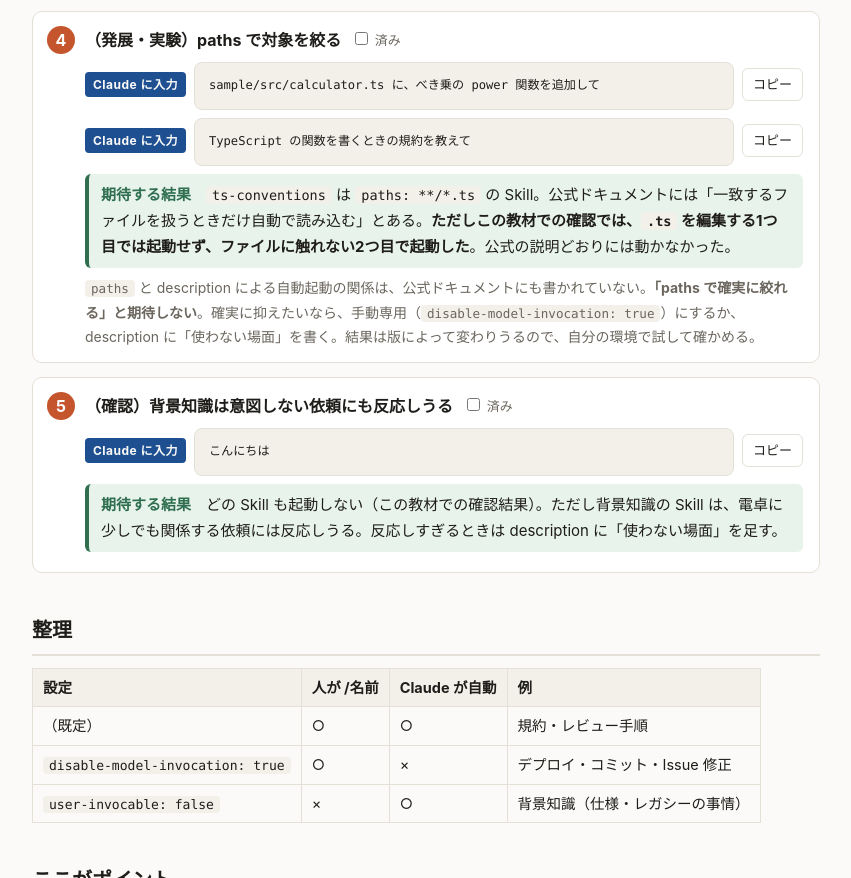
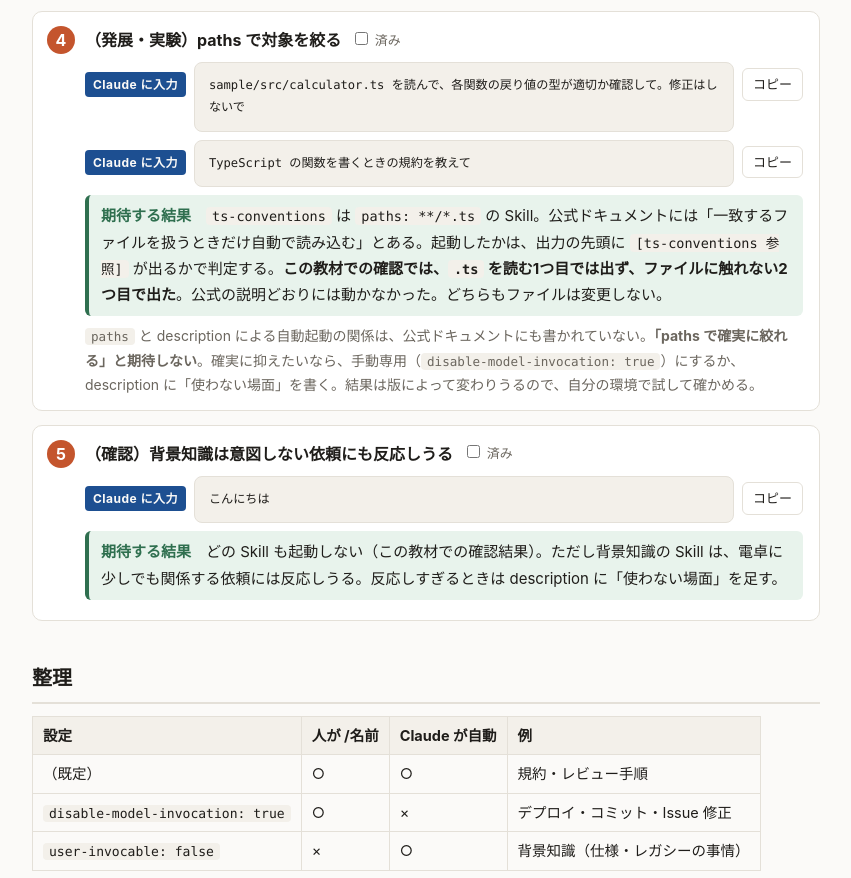
Before and after one commit to takuma39/test-github-actions, a website built with Vite: page sections/04-invocation-control/index.html in a window 1280 px wide. Shown: the part 1410-2288 px from the top of the page, without its empty margins (214-1065 px from the left). Built offline with nearby package versions, Linux system fonts and the light colour scheme.

Commit message:
docs: 04 の paths の実験を、ファイルを変更しない依頼に変更
サンプルを書き換えない読み取り専用の依頼にし、起動の判定方法
（[ts-conventions 参照] が出るか）を期待結果に明記した。

Co-Authored-By: Claude Sonnet 5.5 <noreply@anthropic.com>

```diff
--- a/sections/04-invocation-control/index.html
+++ b/sections/04-invocation-control/index.html
@@ -36,9 +36,9 @@ sample/issues/3.md           修正対象の Issue</code></pre></details>
 <p class="note"><code>calc-spec</code> は <code>/</code> の候補には出ないはず。Claude が背景知識として自動で読む Skill。</p>
 </li>
 <li><p class="step-t">（発展・実験）paths で対象を絞る<label><input type="checkbox" data-step="4"> 済み</label></p>
-<div class="cmd ask"><span class="lab">Claude に入力</span><pre><code>sample/src/calculator.ts に、べき乗の power 関数を追加して</code></pre><button class="copy" type="button">コピー</button></div>
+<div class="cmd ask"><span class="lab">Claude に入力</span><pre><code>sample/src/calculator.ts を読んで、各関数の戻り値の型が適切か確認して。修正はしないで</code></pre><button class="copy" type="button">コピー</button></div>
 <div class="cmd ask"><span class="lab">Claude に入力</span><pre><code>TypeScript の関数を書くときの規約を教えて</code></pre><button class="copy" type="button">コピー</button></div>
-<div class="expect"><b class="k">期待する結果</b>　<code>ts-conventions</code> は <code>paths: **/*.ts</code> の Skill。公式ドキュメントには「一致するファイルを扱うときだけ自動で読み込む」とある。<b>ただしこの教材での確認では、<code>.ts</code> を編集する1つ目では起動せず、ファイルに触れない2つ目で起動した</b>。公式の説明どおりには動かなかった。</div>
+<div class="expect"><b class="k">期待する結果</b>　<code>ts-conventions</code> は <code>paths: **/*.ts</code> の Skill。公式ドキュメントには「一致するファイルを扱うときだけ自動で読み込む」とある。起動したかは、出力の先頭に <code>[ts-conventions 参照]</code> が出るかで判定する。<b>この教材での確認では、<code>.ts</code> を読む1つ目では出ず、ファイルに触れない2つ目で出た</b>。公式の説明どおりには動かなかった。どちらもファイルは変更しない。</div>
 <p class="note"><code>paths</code> と description による自動起動の関係は、公式ドキュメントにも書かれていない。<b>「paths で確実に絞れる」と期待しない</b>。確実に抑えたいなら、手動専用（<code>disable-model-invocation: true</code>）にするか、description に「使わない場面」を書く。結果は版によって変わりうるので、自分の環境で試して確かめる。</p>
 </li>
 <li><p class="step-t">（確認）背景知識は意図しない依頼にも反応しうる<label><input type="checkbox" data-step="5"> 済み</label></p>
```
